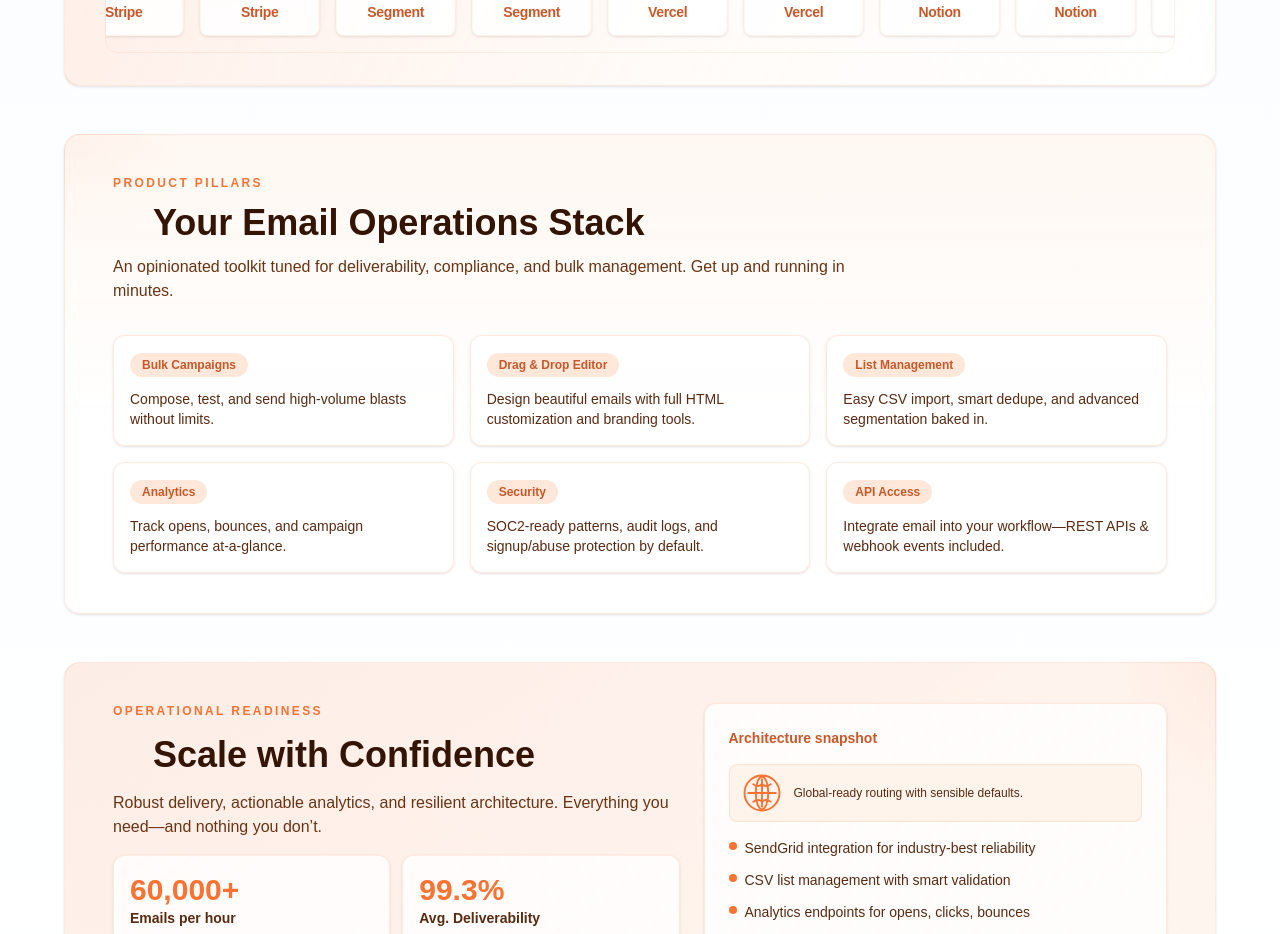
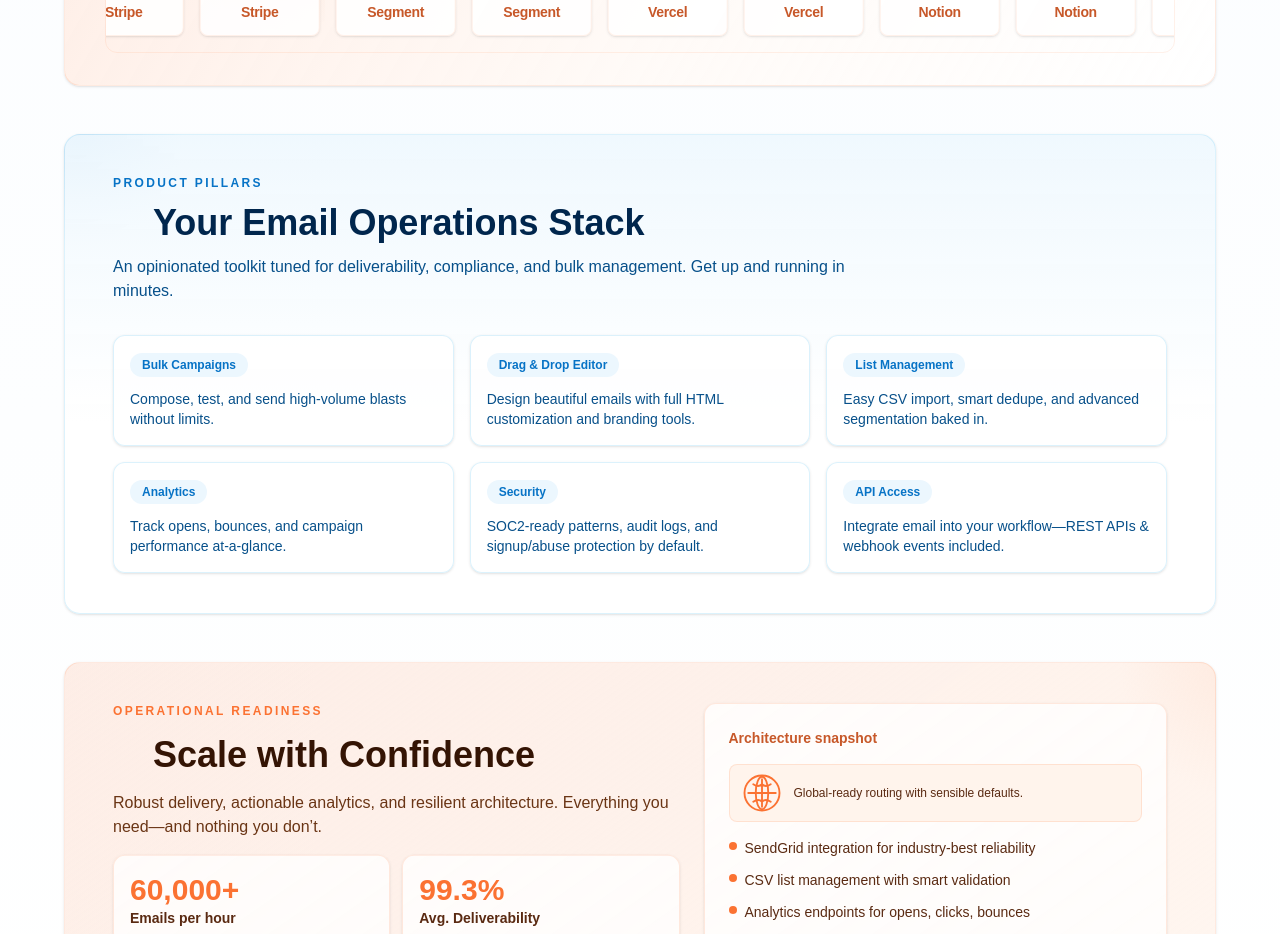
Before and after one commit to chiragbidx/build-platform-aac, a Next.js app: page / in a window 1280 px wide. Shown: the part 1040-1974 px from the top of the page. Built offline with nearby package versions, Linux system fonts and the light colour scheme; some icons are missing.

Commit message:
Update FeaturesSection to use Mailvanta blue palette in border, backgrounds, icons, and accents

```diff
--- a/components/home/FeaturesSection.tsx
+++ b/components/home/FeaturesSection.tsx
@@ -7,34 +7,34 @@ export function FeaturesSection({ content }: { content: FeaturesContent }) {
   return (
     <section
       id="features"
-      className="grid gap-8 rounded-2xl border border-[#fb7232]/15 bg-white/80 px-6 py-10 shadow-sm sm:px-12 animate-section hover-lift"
+      className="grid gap-8 rounded-2xl border border-[#19aae6]/15 bg-white/80 px-6 py-10 shadow-sm sm:px-12 animate-section hover-lift"
       style={{
         backgroundImage:
-          "linear-gradient(180deg, rgba(255,245,238,0.8) 0%, rgba(255,255,255,0.96) 60%), radial-gradient(circle at 20% 10%, rgba(251,114,50,0.16), transparent 34%)",
+          "linear-gradient(180deg, rgba(236,247,254,0.8) 0%, rgba(255,255,255,0.96) 60%), radial-gradient(circle at 20% 10%, rgba(7,115,198,0.13), transparent 34%)",
         backgroundRepeat: "no-repeat, no-repeat",
         backgroundSize: "100% 100%, 260px 260px",
         backgroundPosition: "center, left -40px top -20px",
       }}
     >
       <div className="space-y-3 max-w-3xl">
-        <p className="text-xs font-semibold uppercase tracking-[0.2em] text-[#fb7232]">Product pillars</p>
-        <h2 className="flex items-center gap-3 text-3xl font-bold text-[#341404] sm:text-4xl">
-          <HugeiconsIcon icon={Settings01Icon} size={28} color="#fb7232" strokeWidth={1.6} />
+        <p className="text-xs font-semibold uppercase tracking-[0.2em] text-[#0773c6]">Product pillars</p>
+        <h2 className="flex items-center gap-3 text-3xl font-bold text-[#00264d] sm:text-4xl">
+          <HugeiconsIcon icon={Settings01Icon} size={28} color="#0773c6" strokeWidth={1.6} />
           {content.title}
         </h2>
-        <p className="text-base text-[#6a3515]">{content.intro}</p>
+        <p className="text-base text-[#07508a]">{content.intro}</p>
       </div>
       <div className="grid gap-4 md:grid-cols-2 xl:grid-cols-3">
         {content.items.map((item, idx) => (
           <div
             key={item.title}
-            className="space-y-3 rounded-xl border border-[#fb7232]/15 bg-white/80 p-4 shadow-sm transition hover:-translate-y-1 hover:shadow-md animate-fade-slide"
+            className="space-y-3 rounded-xl border border-[#19aae6]/15 bg-white/80 p-4 shadow-sm transition hover:-translate-y-1 hover:shadow-md animate-fade-slide"
             style={{ animationDelay: `${idx * 0.08}s` }}
           >
-            <div className="inline-flex items-center rounded-full bg-[#ffe8da] px-3 py-1 text-xs font-semibold text-[#c75829]">
+            <div className="inline-flex items-center rounded-full bg-[#ecf7fe] px-3 py-1 text-xs font-semibold text-[#0773c6]">
               {item.title}
             </div>
-            <p className="text-sm text-[#5a2a12]">{item.body}</p>
+            <p className="text-sm text-[#07508a]">{item.body}</p>
           </div>
         ))}
       </div>
```
